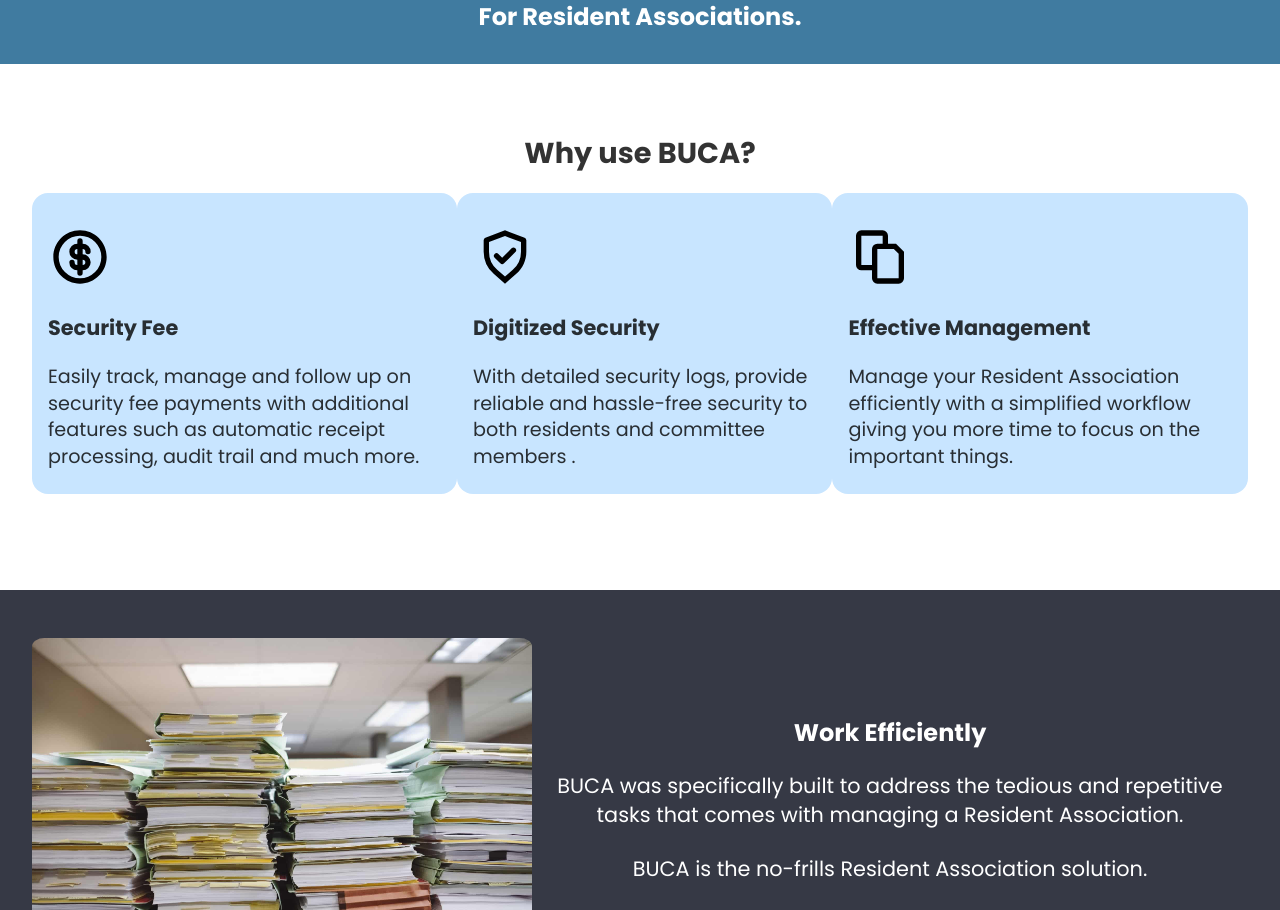
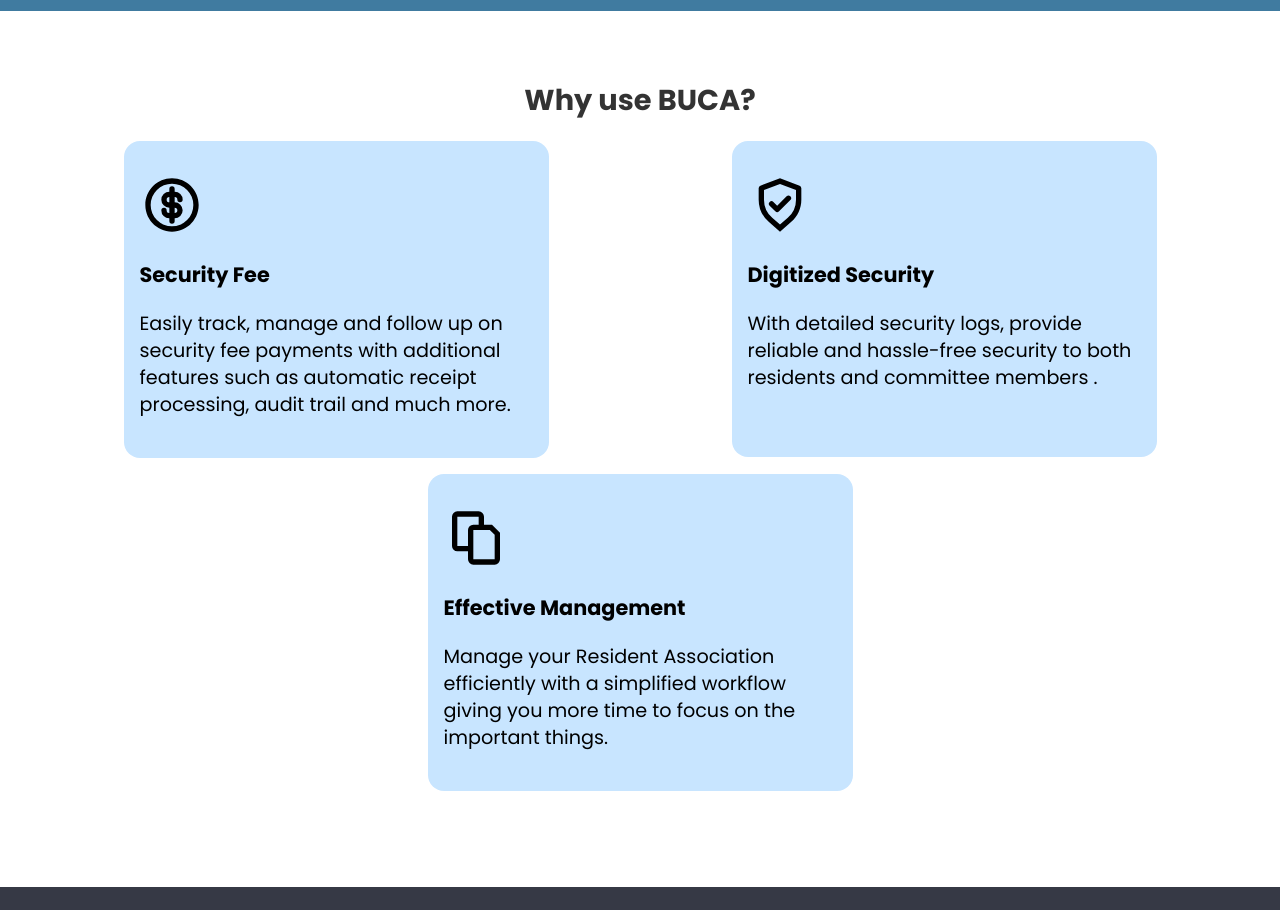
Before and after one commit to cySheng/buca_gatsby_netlify, a Gatsby site: page / in a window 1280 px wide. Shown: the part 793-1703 px from the top of the page. Built offline with nearby package versions, Linux system fonts and the light colour scheme; Gatsby itself is replaced by a stand-in of ours.

Commit message:
Upgraded gatsby. Made front page selling points into links. Tweaked size of front page phone screenshot on mobile

```diff
--- a/package.json
+++ b/package.json
@@ -6,7 +6,7 @@
   "author": "Kyle Mathews <mathews.kyle@gmail.com>",
   "dependencies": {
     "gatsby": "^2.21.37",
-    "gatsby-cli": "^2.12.45",
+    "gatsby-cli": "^2.12.62",
     "gatsby-image": "^2.4.4",
     "gatsby-plugin-catch-links": "^2.3.1",
     "gatsby-plugin-google-analytics": "^2.3.1",
--- a/src/components/front_page.scss
+++ b/src/components/front_page.scss
@@ -5,7 +5,7 @@
 
 .front-page .image img {
   box-shadow: 0 .5rem 1rem rgba(0,0,0,.15);
-  max-width: 250px;
+  max-width: 225px;
 }
 
 /* .features img {
@@ -105,34 +105,15 @@ section.pricing .rukun-tetangga {
 .first-section {
   padding: 2rem;
   margin: 2.5rem 0;
-}
 
-.first-section p {
-  font-size: 1.2rem;
-}
+  p {
+    font-size: 1.2rem;
+  }
 
-.first-section h2 {
-  text-align: center;
-  font-size: 1.8rem;
-}
-
-.selling-points {
-  display: flex;
-}
-
-.selling-point {
-  padding-top: 1rem;
-  padding: 2rem 1rem 0 1rem;
-  max-width: 425px;
-
-  background-color: #c8e5ff;
-  border-radius: 1rem;
-margin-bottom: 1rem;
-}
-
-.selling-point img {
-  width: 4rem;
-  margin-bottom: 1.2rem;
+  h2 {
+    text-align: center;
+    font-size: 1.8rem;
+  }
 }
 
 .banner {
@@ -147,6 +128,34 @@ margin-bottom: 1rem;
 
 .front-page {
   display: flex;
+}
+
+.selling-points {
+  flex-wrap: wrap;
+  display: flex;
+
+  a {
+    text-decoration: none;
+    color: black;
+
+    &:visited {
+      color: black;
+    }
+  }
+
+  .selling-point {
+    max-width: 425px;
+    padding: 2rem 1rem 1rem 1rem;
+    background-color: #c8e5ff;
+    border-radius: 1rem;
+    margin-bottom: 1rem;
+    min-height: 316px;
+
+    img {
+      width: 4rem;
+      margin-bottom: 1.2rem;
+    }
+  }
 }
 
 @media screen and (max-width: 1032px) {
--- a/src/pages/index.js
+++ b/src/pages/index.js
@@ -45,21 +45,27 @@ const IndexPage = () => (
           <h2>Why use BUCA?</h2>
         </section>
         <section class="selling-points">
+          <Link to="/features#security-fee">
             <section class="selling-point">
               <img src={Coin} alt="Security Fee"/>
               <h3>Security Fee</h3>
               <p>Easily track, manage and follow up on security fee payments with additional features such as automatic receipt processing, audit trail and much more.</p>
           </section>
+          </Link>
+          <Link to="/features#security">
             <section class="selling-point">
               <img src={SecurityIcon} alt="Security Icon"/>
               <h3>Digitized Security</h3>
               <p>With detailed security logs, provide reliable and hassle-free security to both residents and committee members .</p>
             </section>
+          </Link>
+          <Link to="/features#management">
             <section class="selling-point">
               <img src={Management} alt="Effective Management Icon"/>
               <h3>Effective Management</h3>
               <p>Manage your Resident Association efficiently with a simplified workflow giving you more time to focus on the important things.</p>
             </section>
+          </Link>
           {/* <section class="selling-point">
             <img src={Coin} alt="Evolution Icon"/>
             <h3>Free of Charge</h3>
```
Also changed, not shown: src/pages/features.js (+4 -4 lines), 1 other file. Lines whose indentation alone changed are shown as unchanged.
